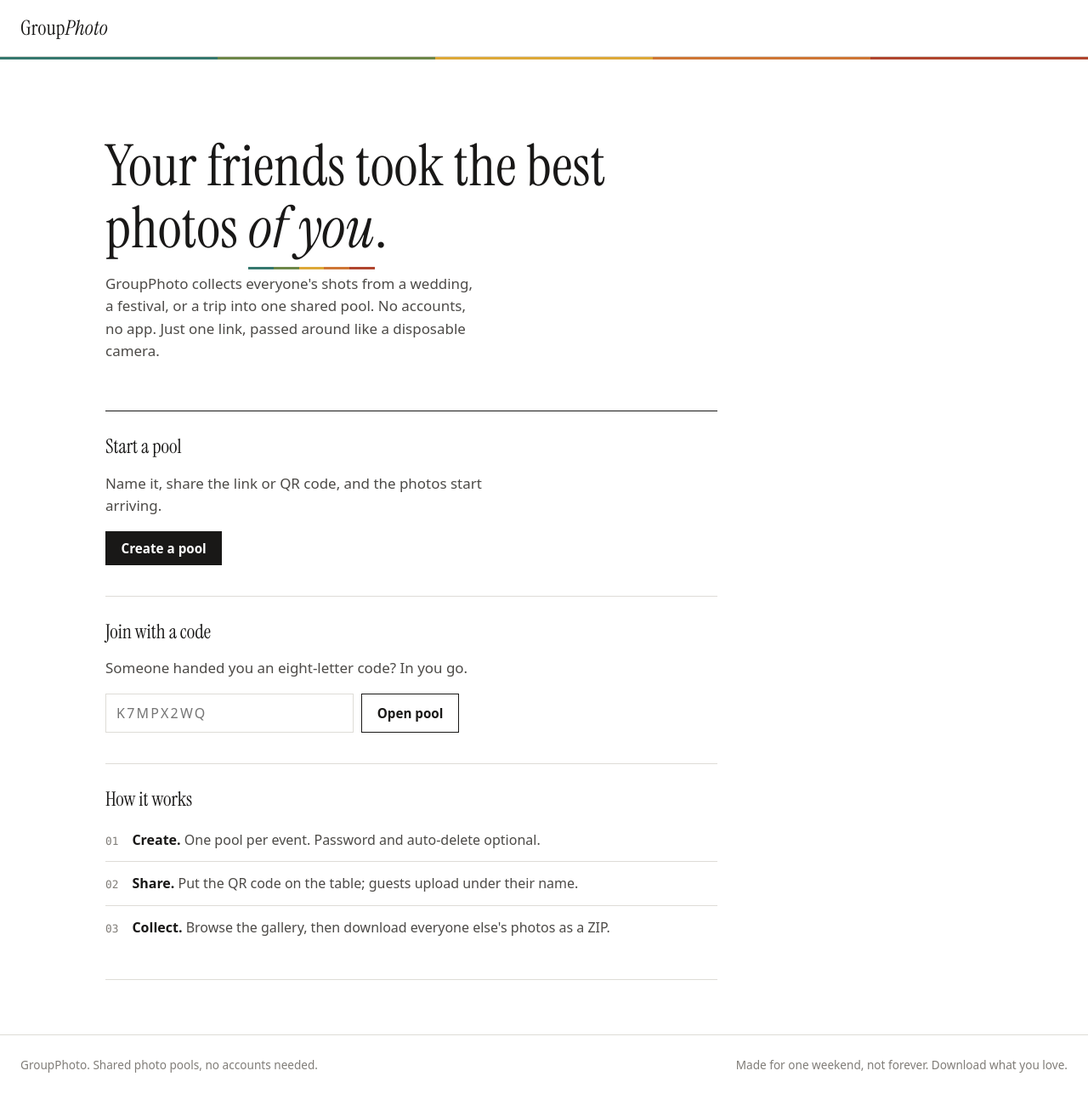
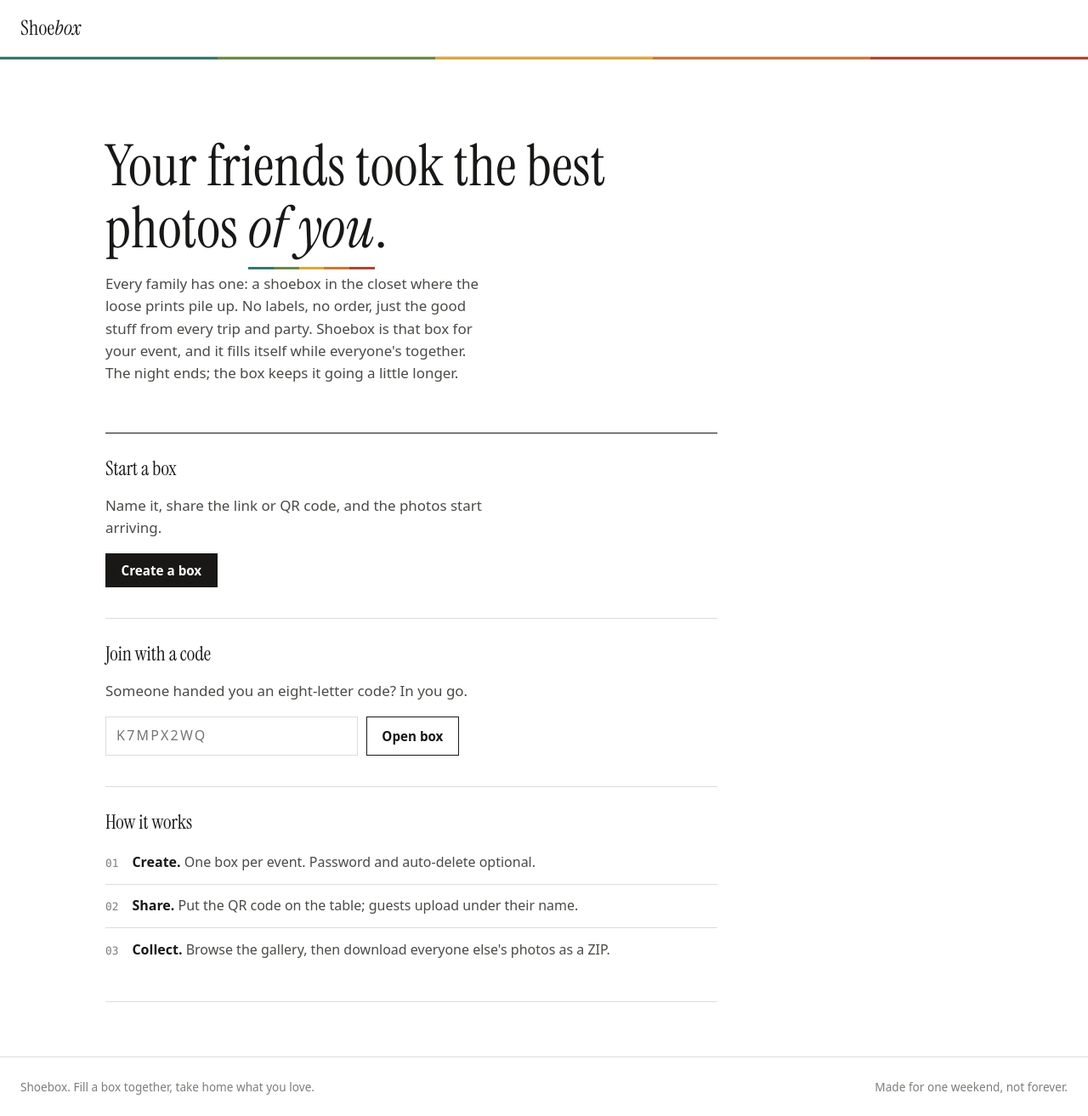
Before and after one commit to DomDom3333/Shoebox, an ASP.NET Core app: page / in a window 1280 px wide. Shown: the whole page at 85% size. Before the commit the page ends 1262 px from the top, so only its background shows below. Run offline with ASP.NET Core 8, Linux system fonts and the light colour scheme; some libraries are stand-ins or nearby versions.

Commit message:
Rebrand UI to Shoebox; rename the unit from "pool" to "box"
Rename the product in all user-facing copy from GroupPhoto to Shoebox and
the per-event unit from "pool" to "box":

- Brand mark "Shoebox" (italic "box"), page titles, and meta description.
- Home hero now carries the nostalgic "why shoebox" blurb (the shoebox in
  the closet that fills itself and keeps the night going a little longer),
  and the footer uses the tagline "Fill a box together, take home what you
  love."
- Create / unlock / gallery / admin and the JS status strings all speak in
  boxes ("Start a box", "Box code", "This box clears out on ...", "Delete
  box", etc.), with expiry copy reworded to "clear out" / "take home".

Internal identifiers (PoolService, the Pool entity, /p/ and /api/p routes,
cookie names, the GroupPhoto.Web project) are intentionally left unchanged;
they are not user-visible and renaming them is a separate, riskier refactor.

Co-Authored-By: Claude Fable 5 <noreply@anthropic.com>
Claude-Session: https://claude.ai/code/session_01QGBC9Few9xy5YsgCpg3EGq

```diff
--- a/src/GroupPhoto.Web/Pages/Index.cshtml
+++ b/src/GroupPhoto.Web/Pages/Index.cshtml
@@ -7,16 +7,18 @@
 <div class="hero">
     <h1>Your friends took the best photos <em class="underline">of you</em>.</h1>
     <p class="lead">
-        GroupPhoto collects everyone's shots from a wedding, a festival, or a trip into one
-        shared pool. No accounts, no app. Just one link, passed around like a disposable camera.
+        Every family has one: a shoebox in the closet where the loose prints pile up. No labels,
+        no order, just the good stuff from every trip and party. Shoebox is that box for your
+        event, and it fills itself while everyone's together. The night ends; the box keeps it
+        going a little longer.
     </p>
 </div>
 
 <div class="home-grid">
     <section>
-        <h2>Start a pool</h2>
+        <h2>Start a box</h2>
         <p class="lead">Name it, share the link or QR code, and the photos start arriving.</p>
-        <a href="/Create" class="btn btn-primary">Create a pool</a>
+        <a href="/Create" class="btn btn-primary">Create a box</a>
     </section>
 
     <section>
@@ -26,18 +28,18 @@
             <input type="text" name="code" placeholder="K7MPX2WQ" autocomplete="off"
                    autocapitalize="characters" spellcheck="false" maxlength="16" required
                    value="@Model.Code" class="code-input" aria-label="Pool code" />
-            <button type="submit" class="btn btn-ghost">Open pool</button>
+            <button type="submit" class="btn btn-ghost">Open box</button>
         </form>
         @if (Model.CodeNotFound)
         {
-            <p class="error">No pool with that code. Double-check it and try again.</p>
+            <p class="error">No box with that code. Double-check it and try again.</p>
         }
     </section>
 
     <section>
         <h2>How it works</h2>
         <ol class="steps">
-            <li><span><strong>Create.</strong> One pool per event. Password and auto-delete optional.</span></li>
+            <li><span><strong>Create.</strong> One box per event. Password and auto-delete optional.</span></li>
             <li><span><strong>Share.</strong> Put the QR code on the table; guests upload under their name.</span></li>
             <li><span><strong>Collect.</strong> Browse the gallery, then download everyone else's photos as a ZIP.</span></li>
         </ol>
--- a/src/GroupPhoto.Web/Pages/Pool/Gallery.cshtml
+++ b/src/GroupPhoto.Web/Pages/Pool/Gallery.cshtml
@@ -21,7 +21,7 @@
         <p class="pool-desc">@Model.Pool.Description</p>
     }
     <p class="pool-meta">
-        Pool code: <strong class="code">@Model.Pool.Code</strong>
+        Box code: <strong class="code">@Model.Pool.Code</strong>
         · @Model.Photos.Count photo@(Model.Photos.Count == 1 ? "" : "s")
         @if (Model.Uploaders.Count > 0)
         {
@@ -30,7 +30,7 @@
     </p>
     @if (Model.ExpiresSoon)
     {
-        <p class="banner warn">This pool will be deleted on @(Model.Pool.ExpiresAt?.ToString("d MMM yyyy")). Download what you want to keep.</p>
+        <p class="banner warn">This box clears out on @(Model.Pool.ExpiresAt?.ToString("d MMM yyyy")). Grab what you want to keep.</p>
     }
 </div>
 
@@ -114,7 +114,7 @@
 </div>
 
 <dialog id="share-dialog" class="share-dialog">
-    <h2>Share this pool</h2>
+    <h2>Share this box</h2>
     <p>Anyone with the link can join@(Model.Pool.HasPassword ? " (they'll need the password)" : "").</p>
     <img src="/api/p/@Model.Pool.Code/qr" alt="QR code for pool link" class="qr" />
     <div class="share-link-row">
--- a/src/GroupPhoto.Web/Pages/Pool/Unlock.cshtml
+++ b/src/GroupPhoto.Web/Pages/Pool/Unlock.cshtml
@@ -6,18 +6,18 @@
 
 <div class="narrow">
     <div class="card form-stack unlock-card">
-        <p class="kicker">A private pool</p>
+        <p class="kicker">A private box</p>
         <h1><em>@Model.PoolName</em></h1>
         <p>Whoever invited you has the password. Enter it once, and this device stays unlocked.</p>
 
         <form method="post">
             <input type="password" name="password" autocomplete="current-password" autofocus
-                   placeholder="Pool password" required />
+                   placeholder="Box password" required />
             @if (Model.WrongPassword)
             {
                 <p class="error">That password isn't right. Try again.</p>
             }
-            <button type="submit" class="btn btn-primary">Unlock pool</button>
+            <button type="submit" class="btn btn-primary">Unlock box</button>
         </form>
     </div>
 </div>
--- a/src/GroupPhoto.Web/Pages/Shared/_Layout.cshtml
+++ b/src/GroupPhoto.Web/Pages/Shared/_Layout.cshtml
@@ -3,24 +3,24 @@
 <head>
     <meta charset="utf-8" />
     <meta name="viewport" content="width=device-width, initial-scale=1.0" />
-    <meta name="description" content="Collect everyone's photos from a wedding, festival or trip in one shared pool. No accounts, no app. Just one link." />
+    <meta name="description" content="Everyone's photos from a wedding, festival or trip, gathered in one shared box. No accounts, no app. Just one link." />
     <meta name="theme-color" content="#ffffff" />
-    <title>@(ViewData["Title"] is string t && t.Length > 0 ? $"{t} · GroupPhoto" : "GroupPhoto")</title>
+    <title>@(ViewData["Title"] is string t && t.Length > 0 ? $"{t} · Shoebox" : "Shoebox")</title>
     <link rel="icon" type="image/svg+xml" href="~/favicon.svg" />
     <link rel="icon" href="~/favicon.ico" sizes="32x32" />
     <link rel="stylesheet" href="~/css/site.css" asp-append-version="true" />
 </head>
 <body>
     <header class="site-header">
-        <a class="brand" href="/">Group<em>Photo</em></a>
+        <a class="brand" href="/">Shoe<em>box</em></a>
         @RenderSection("HeaderActions", required: false)
     </header>
     <main class="container">
         @RenderBody()
     </main>
     <footer class="site-footer">
-        <span>GroupPhoto. Shared photo pools, no accounts needed.</span>
-        <span>Made for one weekend, not forever. Download what you love.</span>
+        <span>Shoebox. Fill a box together, take home what you love.</span>
+        <span>Made for one weekend, not forever.</span>
     </footer>
     @await RenderSectionAsync("Scripts", required: false)
 </body>
--- a/src/GroupPhoto.Web/wwwroot/js/gallery.js
+++ b/src/GroupPhoto.Web/wwwroot/js/gallery.js
@@ -71,7 +71,7 @@
           status.className = "status ok";
           anyAdded = true;
         } else if (r && r.status === "duplicate") {
-          status.textContent = "already in pool";
+          status.textContent = "already in box";
           status.className = "status";
         } else {
           status.textContent = (r && r.reason) || "failed";
@@ -103,7 +103,7 @@
         if (xhr.status >= 200 && xhr.status < 300) {
           resolve(JSON.parse(xhr.responseText));
         } else if (xhr.status === 401) {
-          reject(new Error("pool is locked; refresh the page"));
+          reject(new Error("box is locked; refresh the page"));
         } else if (xhr.status === 413) {
           reject(new Error("file too large"));
         } else {
```
Also changed, not shown: src/GroupPhoto.Web/Pages/Create.cshtml (+7 -7 lines), src/GroupPhoto.Web/Pages/Pool/Admin.cshtml (+6 -6 lines).
